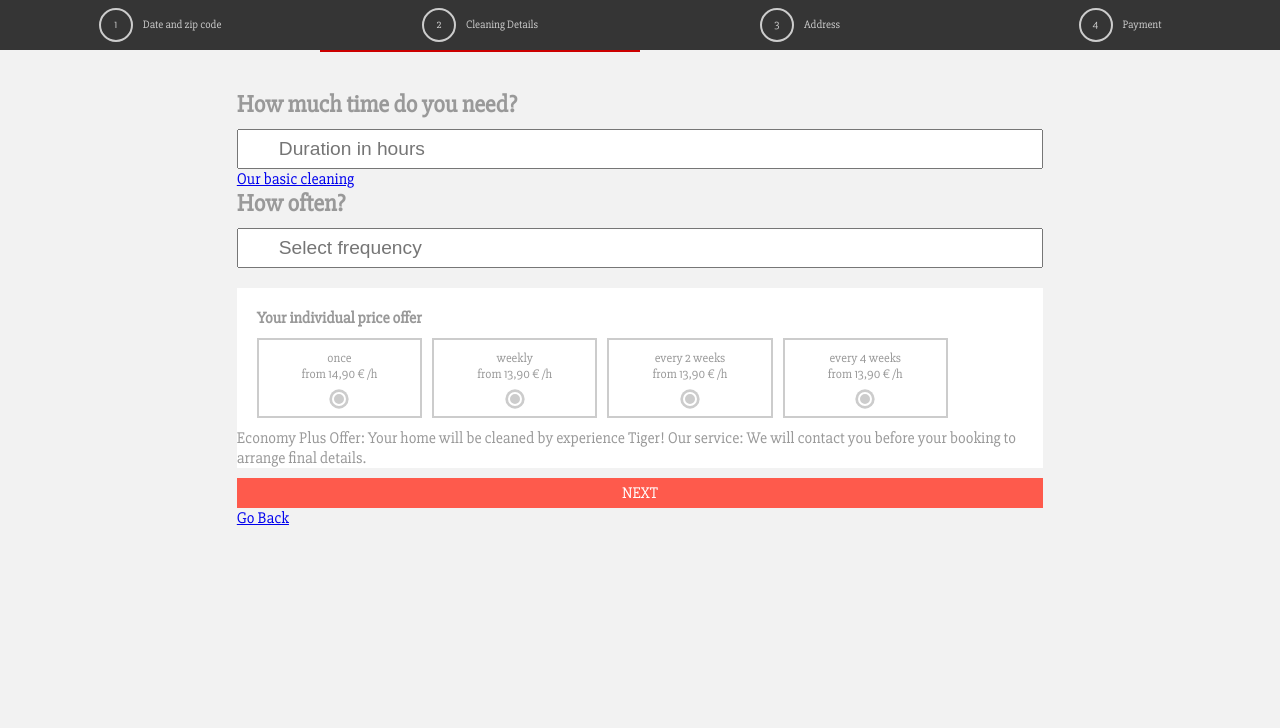
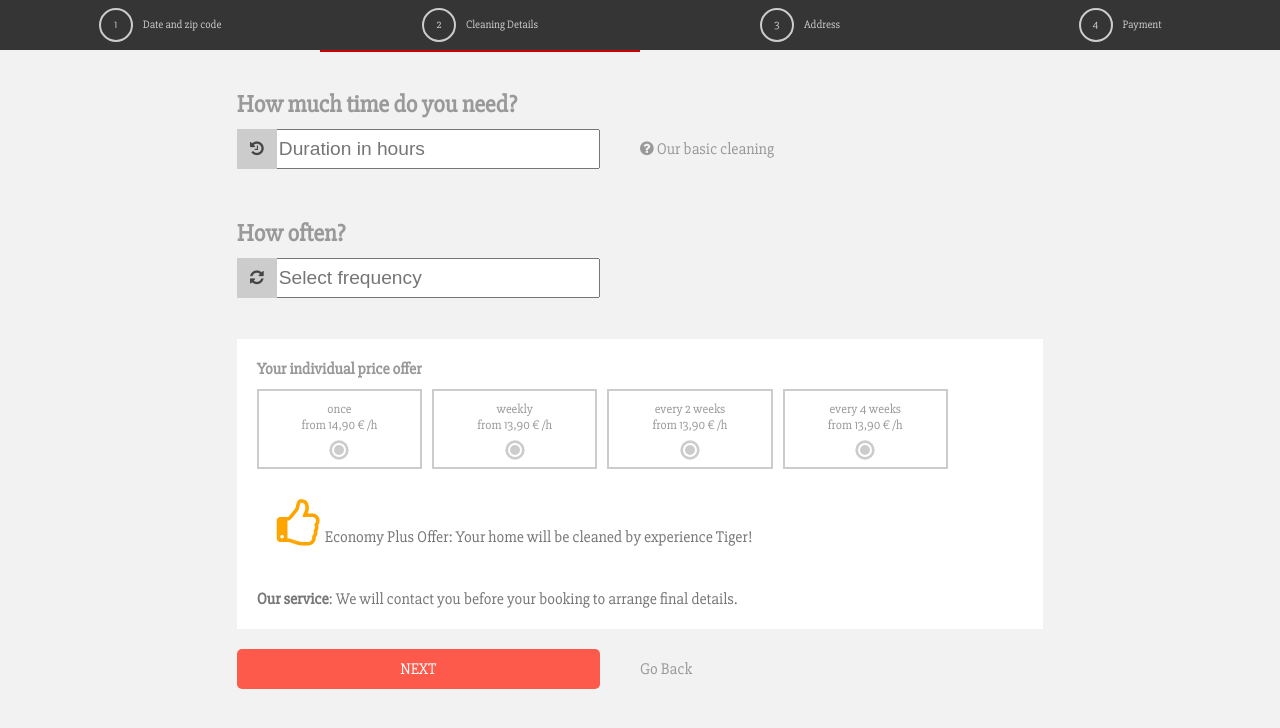
Before and after one commit to ismaproco/tiger-test, a plain HTML site: page index.html at #!/details in a window 1280 px wide. Drawn offline with nearby package versions, Linux system fonts and the light colour scheme; some packages are replaced by stand-ins of ours.

Commit message:
added styling for big screen

```diff
--- a/css/styles.css
+++ b/css/styles.css
@@ -8,6 +8,11 @@
 body {
     font-family: 'Slabo 27px', serif;
     background-color: rgb(242, 242, 242);
+}
+
+a {
+    text-decoration: none;
+    color: #999;
 }
 
 /* nav bar styles */
@@ -124,15 +129,11 @@ body {
     text-decoration: none;
     color: #fff;
     text-transform: uppercase;
+    border-radius: 5px;
 }
 
 
-@media (min-width: 500px) {
-    .main-container {
-        padding: 90px 10px 0 10px;
-        width: 70%;
-    }
-}
+
 
 /* details styles*/
 .options{
@@ -185,6 +186,29 @@ body {
     background-color: orange;
 }
 
+.lnk-basic {
+    display: block;
+    text-align: right;
+
+}
+
+.service {
+    display: block;
+    margin: 20px 0 0 20px;
+    color: #777;
+    padding-bottom: 20px;
+}
+
+.thumb-up {
+    color: orange;
+    font-size: 20px;
+    margin-right:5px;
+}
+
+.other {
+    text-align: center;
+}
+
 /* toggle list container */
 .toggle-list {
     width:100%;
@@ -227,3 +251,92 @@ body {
     width: 40%;
     text-overflow: ellipsis;
 }
+
+.toggle-icon {
+    margin-top: 10px;
+    position: absolute;
+    z-index: 2;
+    color: #444;
+    background-color: #ccc;
+    width: 40px;
+    height: 40px;
+    line-height: 40px;
+    text-align: center;
+    display: block;
+}
+
+/* big screens */
+
+@media (min-width: 800px) {
+    .main-container {
+        padding: 90px 10px 0 10px;
+        width: 70%;
+    }
+
+    .big-column {
+        width:45%;
+        display: inline-block;
+        height: 100px;
+        float: left;
+    }
+
+    .big-column.left {
+        padding-right: 5%;
+    }
+
+    .big-column.rigth {
+        padding-left: 5%;
+    }
+
+    .big-column-big{
+        height: 150px;
+    }
+
+    .lnk-basic{
+        text-align: left;
+        margin-top: 20px;
+    }
+
+    .big-column.full {
+        width:100%;
+        height: 300px;
+    }
+
+    .big-column label {
+        padding-top: 20px;
+    }
+
+    .page-container {
+        width: 100%;
+    }
+
+    .page-container:before, .page-container:after {
+        content: "";
+        display: table;
+    }
+
+    .page-container:after {
+        clear:"both";
+    }
+
+    .checkbox {
+        margin-top: 20px
+    }
+
+    .main-container .btn {
+        margin-top: 30px;
+        height: 40px;
+        line-height: 40px;
+    }
+
+    .thumb-up {
+        color: orange;
+        font-size: 50px;
+        margin-left: 20px;
+    }
+
+    .lnk-back {
+        padding-top: 40px;
+        display: block;
+    }
+}
--- a/js/app.js
+++ b/js/app.js
@@ -122,11 +122,12 @@ app.controller('toggleInputController', ['$scope', 'valuesService',function($sco
 
     $scope.$watch('ctrl.selectedValue',ctrl.selectValue);
 
-    ctrl.init = function(holder, data, identifier,type){
+    ctrl.init = function(holder, data, identifier,type, icon){
         ctrl.placeholder = holder;
         ctrl.data = data;
         ctrl.identifier = identifier;
         ctrl.type = type || '';
+        ctrl.icon = icon || '';
 
         if(data && Array.isArray(data)) {
             data.forEach(function(value){
@@ -154,7 +155,7 @@ app.directive('toggleInput', ['$compile','$parse',function($compile, $parse){
         templateUrl:'templates/toggleInput.html',
         compile: function(element){
             return function(scope, element, attrs) {
-                var holder, data, identifier, type;
+                var holder, data, identifier, type, icon;
 
                 if(attrs.placeholder){
                     holder = attrs.placeholder;
@@ -172,7 +173,11 @@ app.directive('toggleInput', ['$compile','$parse',function($compile, $parse){
                     type =  attrs.type;
                 }
 
-                scope.ctrl.init(holder, data, identifier, type);
+                if(attrs.icon){
+                    icon = attrs.icon;
+                }
+
+                scope.ctrl.init(holder, data, identifier, type, icon);
             }
         }
     }
--- a/templates/details.html
+++ b/templates/details.html
@@ -1,16 +1,23 @@
 <!-- details section -->
 <section class="details">
-  <div>
+  <div class="page-container">
     <h2>How much time do you need?</h2>
-    <toggle-input placeholder="Duration in hours" data="hoursData" identifier="hours"></toggle-input>
-    <a class="text" href="#">Our basic cleaning</a>
+    <div class="big-column left">
+      <toggle-input placeholder="Duration in hours" data="hoursData" identifier="hours" icon="fa-history"></toggle-input>
     </div>
-  <div>
+    <div class="big-column right">
+        <a  href="#" class="lnk-basic"> <i class="fa fa-question-circle"></i> Our basic cleaning</a>
+    </div>
+  </div>
+  <div class="page-container">
+    <div class="big-column left">
       <h2>How often?</h2>
-    <toggle-input placeholder="Select frequency" data="frequencyData" identifier="frequency" type="grid"></toggle-input>
+      <toggle-input placeholder="Select frequency" data="frequencyData" identifier="frequency" type="grid" icon="fa-refresh"></toggle-input>
     </div>
+  </div>
+  <div class="page-container">
+    <div class="big-column full">
       <div class="often-selection">
-
         <div class="options">
           <h2>Your individual price offer</h2>
           <div class="often-container">
@@ -22,11 +29,18 @@
             </div>
           </div>
 
-
-      <span>Economy Plus Offer: Your home will be cleaned by experience Tiger!</span>
-      <span>Our service: We will contact you before your booking to arrange final details.</span>
+          <span class="service"><i class="fa fa-thumbs-o-up thumb-up"></i>Economy Plus Offer: Your home will be cleaned by experience Tiger!</span>
+          <span class="service"><strong>Our service</strong>: We will contact you before your booking to arrange final details.</span>
         </div>
       </div>
+    </div>
+  </div>
+  <div class="page-container">
+    <div class="big-column left">
       <a href="#address" class="btn">Next</a>
-  <a href="#times" class="link">Go Back</a>
+    </div>
+    <div class="big-column right">
+      <a href="#times" class="lnk-back">Go Back</a>
+    </div>
+  </div>
 </section>
--- a/templates/toggleInput.html
+++ b/templates/toggleInput.html
@@ -1,4 +1,5 @@
-<div class="toggle-list" >
+<div class="toggle-list" ng-mouseleave="ctrl.hide()">
+    <span class="toggle-icon"><i class="fa {{ctrl.icon}}"></i></span>
     <input id="time" name="time" type="text" placeholder="{{ctrl.placeholder}}" ng-click="ctrl.toggle()" ng-model="ctrl.selectedValue.text" class="icon"/>
     <div ng-if="ctrl.isOpen && ctrl.list.length > 0" class="toggle-list-container">
       <ul ng-if="ctrl.type != 'grid'">
@@ -13,4 +14,3 @@
       </ul>
     </div>
 </div>
-<!--ng-mouseleave="ctrl.hide()"> -->
```
Also changed, not shown: templates/other.html (+2 -1 lines), templates/times.html (+17 -14 lines), 1 other file. Lines whose indentation alone changed are shown as unchanged.
